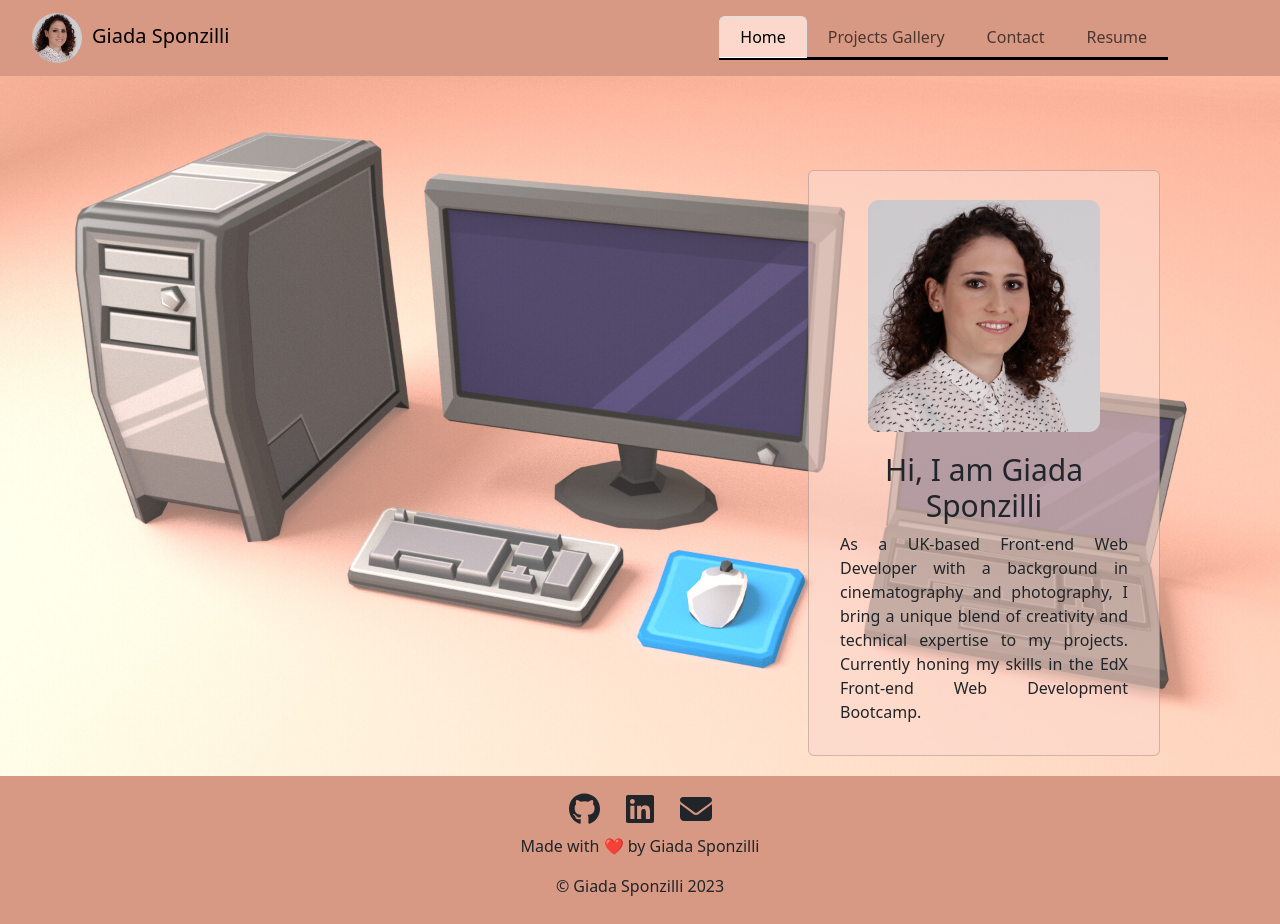
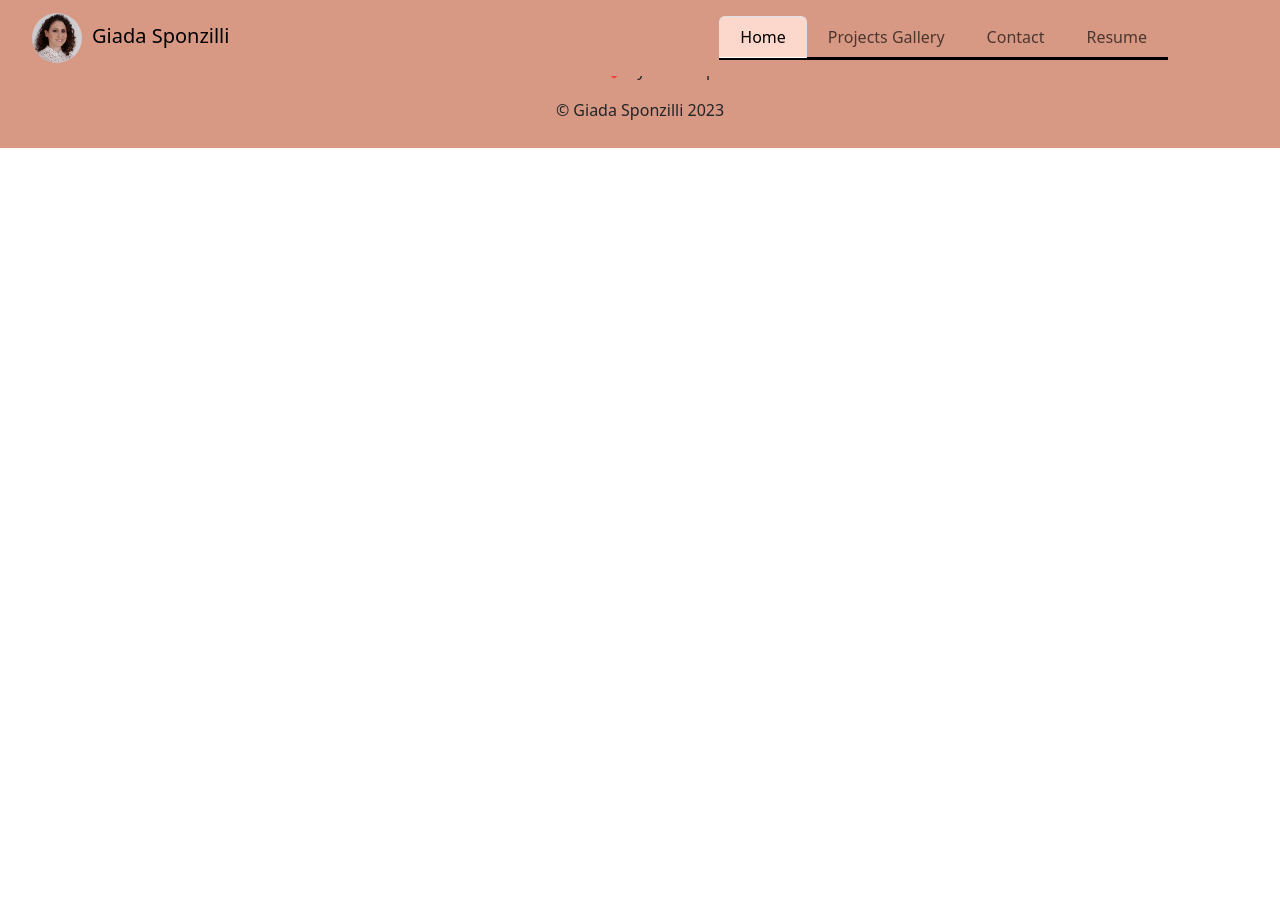
Before and after one commit to giadasponzilli/react-portfolio-giadaSponzilli, a React (Vite) app: page / in a window 1280 px wide. After the commit the page ends 800 px from the top, so only its background shows below. Built offline with nearby package versions, Linux system fonts and the light colour scheme.

Commit message:
redeploy

```diff
--- a/src/App.jsx
+++ b/src/App.jsx
@@ -13,10 +13,10 @@ function App() {
     >
       < MyNavbar />
       <Routes>
-        <Route path='/' element={<Home/>}/>
-        <Route path='/projectsgallery' element={<ProjectGallery/>}/>
-        <Route path='/contact' element={<Contact/>}/>
-        <Route path='/404' element={<Custom404/>}/>
+        <Route path='./' element={<Home/>}/>
+        <Route path='./projectsgallery' element={<ProjectGallery/>}/>
+        <Route path='./contact' element={<Contact/>}/>
+        <Route path='./404' element={<Custom404/>}/>
       </Routes>
       < MyFooter />
     </Router>
```
